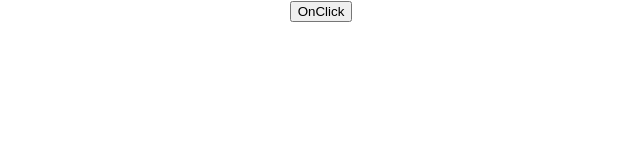
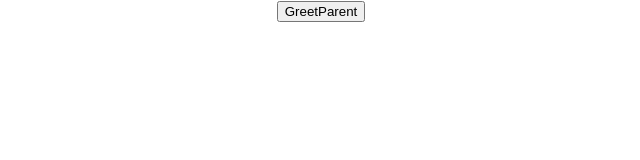
Before and after one commit to Harshal-Patil/reactlearn, a React (Create React App) app: page / in a window 1280 px wide. Shown: the top 160 px of the page, without its empty margins (319-959 px from the left). Built offline with nearby package versions, Linux system fonts and the light colour scheme.

Commit message:
Method as Props

```diff
--- a/src/App.js
+++ b/src/App.js
@@ -7,6 +7,7 @@
 import FunctionClick from './components/FunctionClick';
 import ClassClick from './components/ClassClick';
 import EventBind from './components/EventBind';
+import ParentComponent from './components/ParentComponent';
 
 function App() {
   return (
@@ -20,8 +21,9 @@
       <Message/>
       <Counter/>
       <FunctionClick/>
-      <ClassClick/>*/}
-      <EventBind/>
+      <ClassClick/>
+      <EventBind/>*/}
+      <ParentComponent/>
 
     </div>
   );
--- /dev/null
+++ b/src/components/ChildComponent.js
@@ -0,0 +1,13 @@
+import React, { Component } from 'react'
+
+class ChildComponent extends Component {
+    render() {
+        return (
+            <div>
+                <button onClick={this.props.greetHandler}>GreetParent</button>
+            </div>
+        )
+    }
+}
+
+export default ChildComponent
--- /dev/null
+++ b/src/components/ParentComponent.js
@@ -0,0 +1,25 @@
+import React, { Component } from 'react'
+import ChildComponent from './ChildComponent'
+
+export class ParentComponent extends Component {
+    constructor(props) {
+        super(props)
+
+        this.state = {
+             parentName:'parent'
+        }
+        this.greetParent = this.greetParent.bind(this)
+    }
+    greetParent(){
+        alert(`Hello ${this.state.parentName}`)
+    }
+    render() {
+        return (
+            <div>
+                <ChildComponent greetHandler={this.greetParent}/>
+            </div>
+        )
+    }
+}
+
+export default ParentComponent
```
